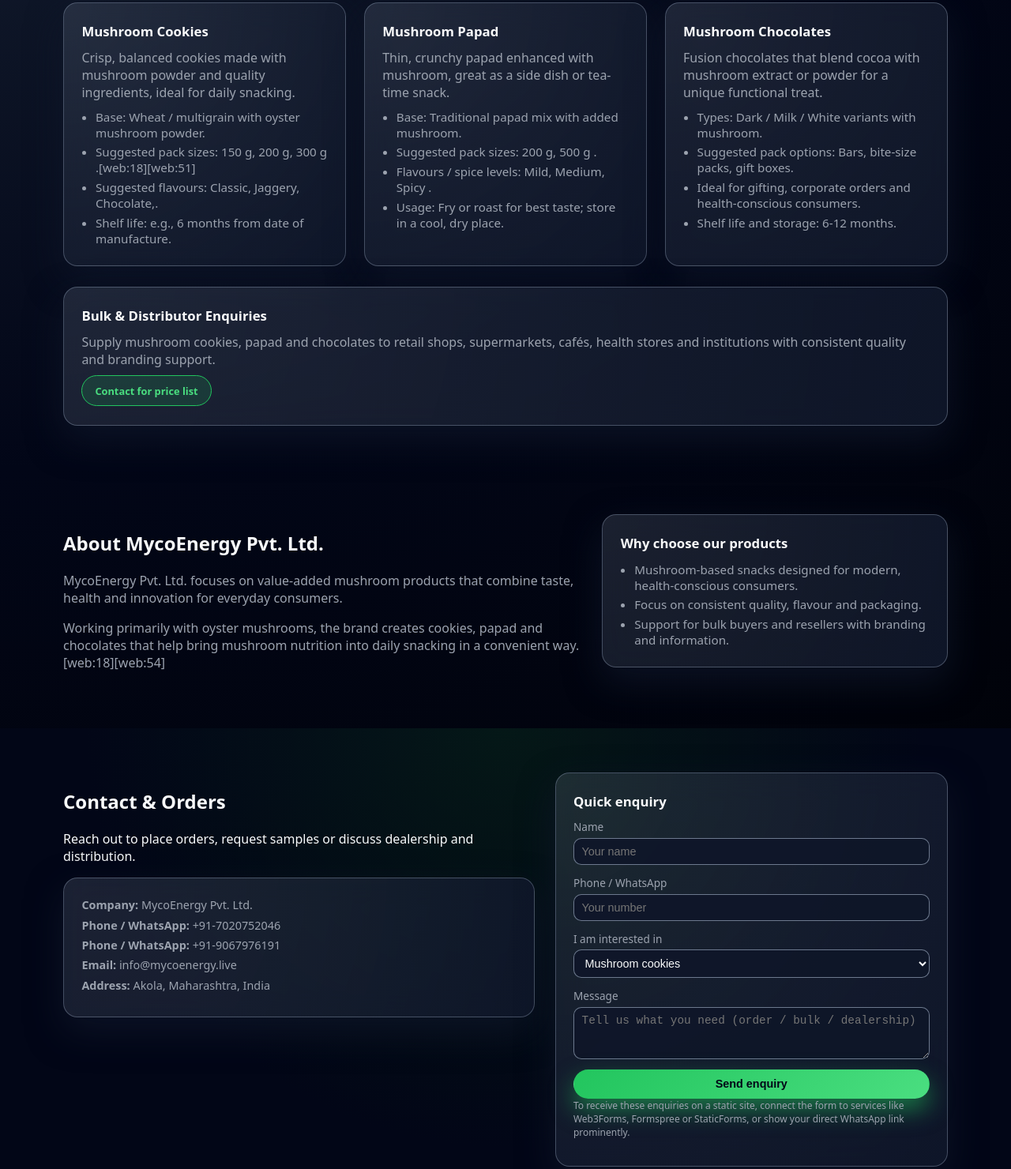
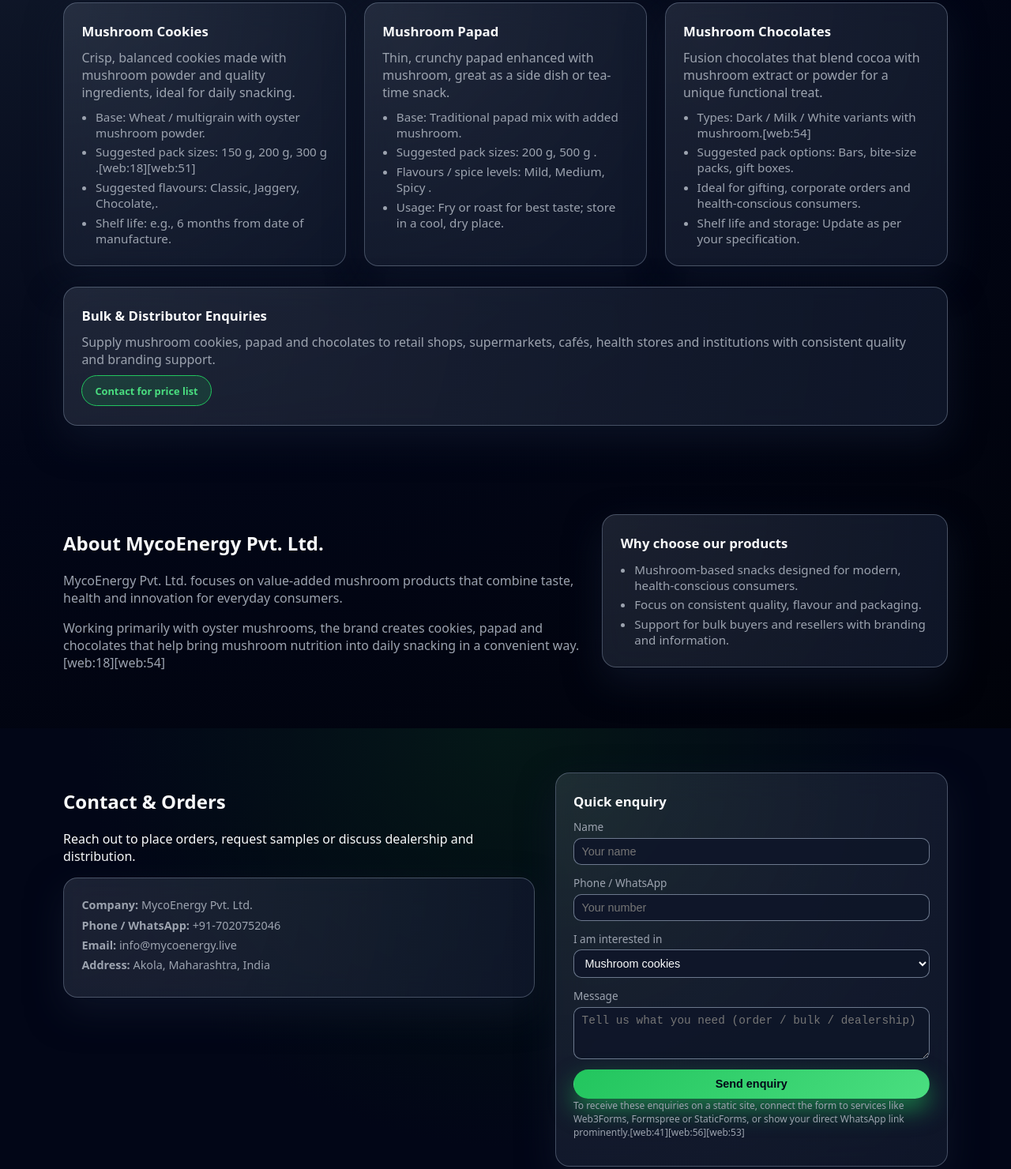
Before and after one commit to shaileshpatil1337/mycoenergy-website, a plain HTML site: page index.html in a window 1280 px wide. Shown: the part 730-2210 px from the top of the page at 79% size. Drawn offline with Linux system fonts and the light colour scheme.

Commit message:
Update index.html

```diff
--- a/index.html
+++ b/index.html
@@ -1,5 +1,3 @@
-
-
 <!DOCTYPE html>
 <html lang="en">
 <head>
@@ -94,10 +92,10 @@
             <h3>Mushroom Chocolates</h3>
             <p>Fusion chocolates that blend cocoa with mushroom extract or powder for a unique functional treat.</p>
             <ul>
-              <li>Types: Dark / Milk / White variants with mushroom.</li>
+              <li>Types: Dark / Milk / White variants with mushroom.[web:54]</li>
               <li>Suggested pack options: Bars, bite-size packs, gift boxes.</li>
               <li>Ideal for gifting, corporate orders and health-conscious consumers.</li>
-              <li>Shelf life and storage: 6-12 months.</li>
+              <li>Shelf life and storage: Update as per your specification.</li>
             </ul>
           </article>
         </div>
@@ -142,7 +140,6 @@
           <div class="card glass contact-card">
             <p><strong>Company:</strong> MycoEnergy Pvt. Ltd.</p>
             <p><strong>Phone / WhatsApp:</strong> +91-7020752046</p>
-            <p><strong>Phone / WhatsApp:</strong> +91-9067976191</p>
             <p><strong>Email:</strong> info@mycoenergy.live</p>
             <p><strong>Address:</strong> Akola, Maharashtra, India</p>
           </div>
@@ -175,7 +172,7 @@
             <button type="submit" class="btn btn-primary full">Send enquiry</button>
           </form>
           <p class="note">
-            To receive these enquiries on a static site, connect the form to services like Web3Forms, Formspree or StaticForms, or show your direct WhatsApp link prominently.
+            To receive these enquiries on a static site, connect the form to services like Web3Forms, Formspree or StaticForms, or show your direct WhatsApp link prominently.[web:41][web:56][web:53]
           </p>
         </div>
       </div>
```
